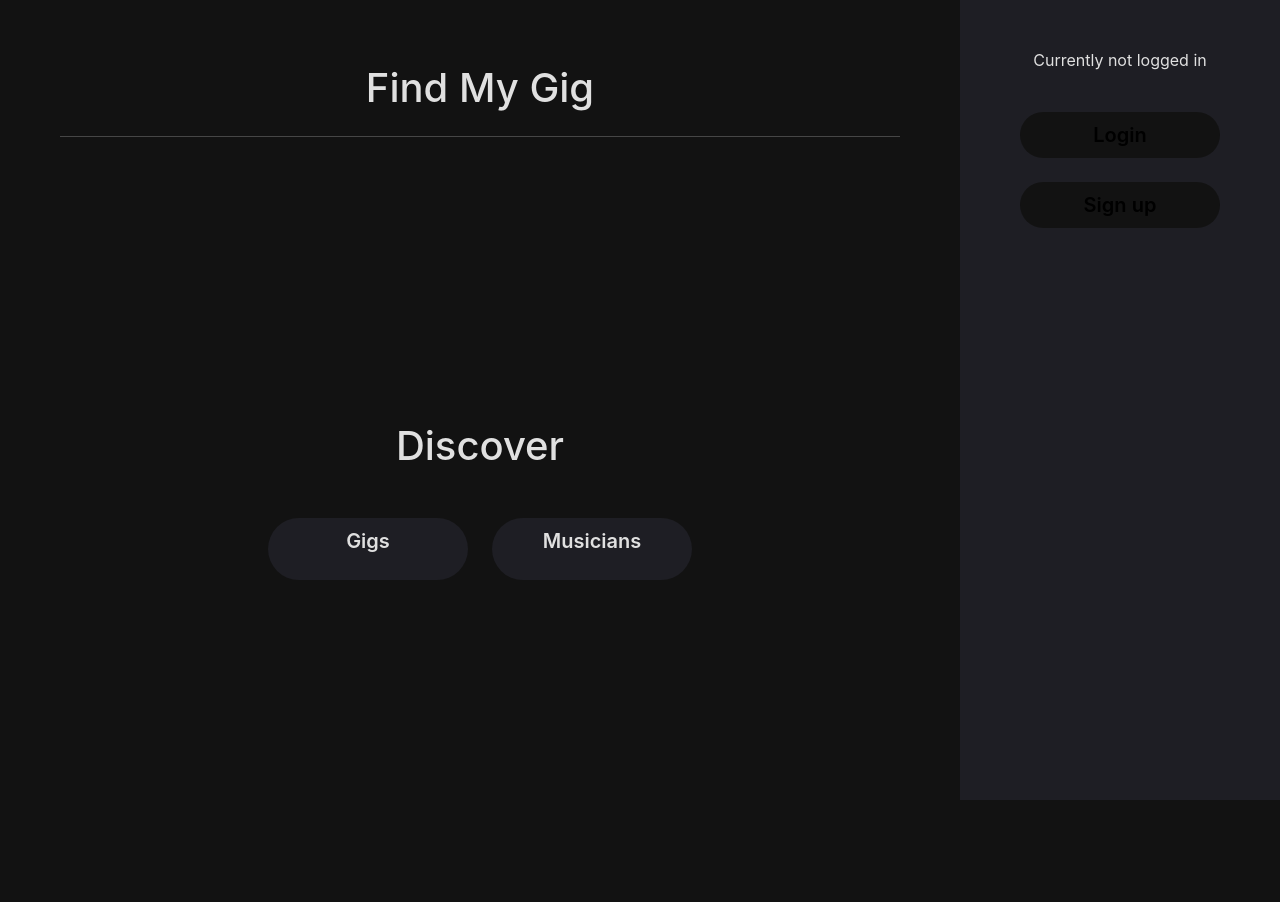
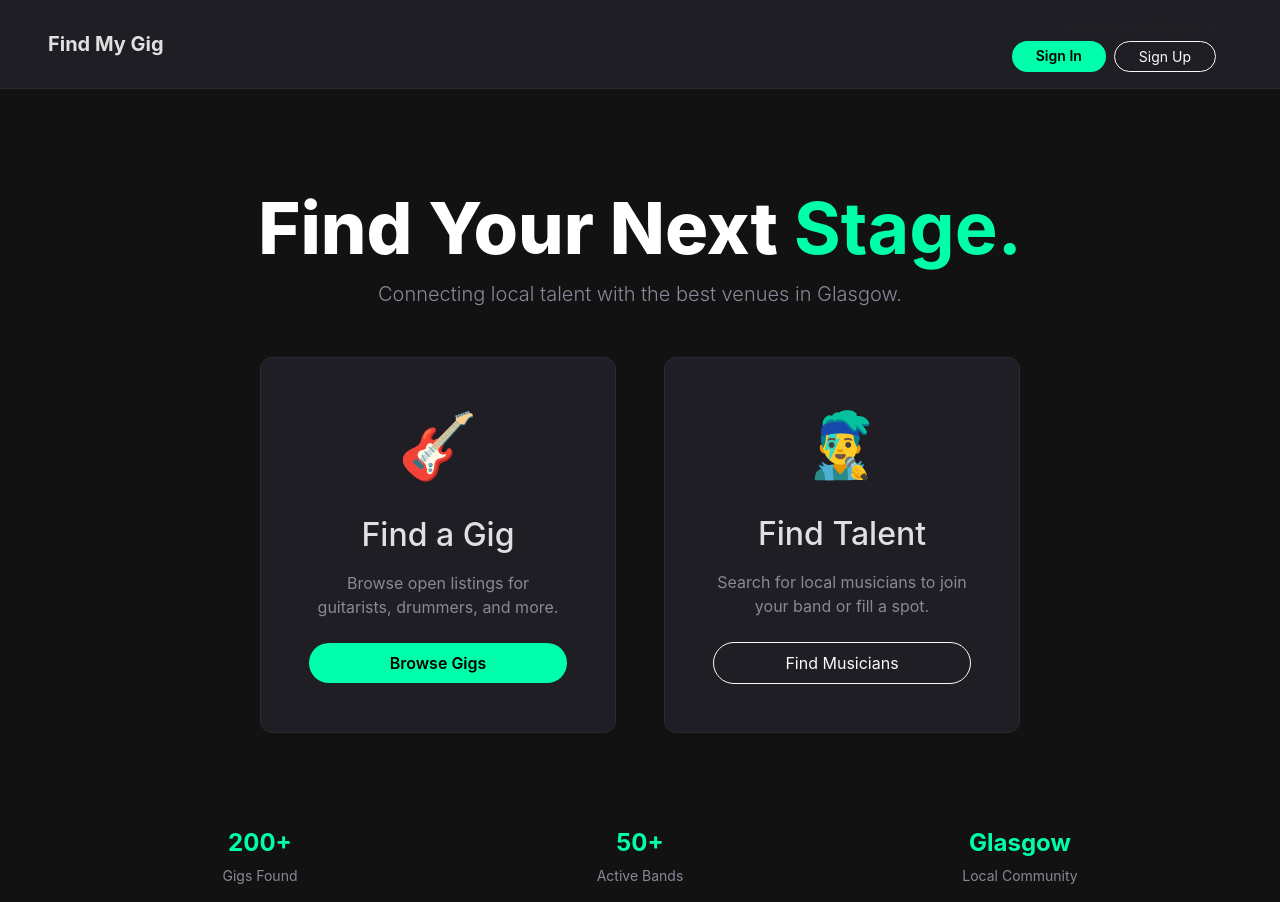
Before and after one commit to yehorm14/find-my-gig, a Django app: page / in a window 1280 px wide. Before the commit the page ends 800 px from the top, so only its background shows below. Run offline with Django 4.2, Linux system fonts and the light colour scheme.

Commit message:
Templates and CSS refactored + comflicts merged

```diff
--- a/static/find_my_gig/css/style.css
+++ b/static/find_my_gig/css/style.css
@@ -1,255 +1,195 @@
+/* ==========================================================================
+   1. VARIABLES & RESET
+   ========================================================================== */
 :root {
-    --primary-color: #1e1e24;
-    --background-color: #121212;
-    --highlight-color: #00ffaa;
-    --darker-highlight-color: #00cc88;
-    --text-color: #e0e0e0;
+    --bg-dark: #121212;
+    --card-bg: #1e1e24;
+    --neon-cyan: #00ffaa;
+    --neon-cyan-dark: #00cc88;
+    --neon-red: #ff4757;
+    --text-main: #e0e0e0;
     --text-muted: #888899;
+    --border-dim: #2a2a35;
+    --transition-fast: 0.2s ease;
 }
 
-/* --- Base Styles --- */
 body {
-    background-color: var(--background-color);
-    color: var(--text-color);
+    background-color: var(--bg-dark);
+    color: var(--text-main);
     min-height: 100vh;
     margin: 0;
-    font-family: -apple-system, BlinkMacSystemFont, "Segoe UI", Roboto, Helvetica, Arial, sans-serif;
+    font-family: -apple-system, BlinkMacSystemFont, "Segoe UI", Roboto, sans-serif;
 }
 
-.primary-color { background-color: var(--primary-color); }
-.background-color { background-color: var(--background-color); }
-.text-color { color: var(--text-color); }
+/* ==========================================================================
+   2. UTILITIES
+   ========================================================================== */
+.primary-color { background-color: var(--card-bg); }
+.background-color { background-color: var(--bg-dark); }
+.text-color { color: var(--text-main); }
+.gig-accent-text { color: var(--neon-cyan); font-weight: bold; }
+.text-muted-custom { color: var(--text-muted); }
+.uppercase-label { text-transform: uppercase; letter-spacing: 0.05rem; font-size: 0.75rem; font-weight: 700; }
 
-.home-title { margin-top: 8vh; }
-.home-discover { margin-bottom: 50%; }
-.home-button { min-width: 200px; max-width: 300px; }
-
-/* --- Buttons & Links --- */
-.nice-button {
-    max-width: 200px;
-    width: 100%;
-    border: none;
-    color: #000;
-    font-weight: 600;
-    border-radius: 50rem;
+/* ==========================================================================
+   3. BUTTONS & LINKS
+   ========================================================================== */
+.site-title {
+    color: var(--text-main);
+    text-decoration: none;
+    font-weight: 700;
+    transition: color var(--transition-fast);
 }
 
-.btn-primary {
-    --bs-btn-hover-bg: var(--darker-highlight-color);
-    --bs-btn-active-bg: var(--highlight-color);
-}
-
-.site-title {
-    color: var(--text-color);
-    text-decoration: none;
-    display: inline-block;
-    font-weight: 700;
-}
-
-.site-title:hover {
-    color: var(--highlight-color);
-}
+.site-title:hover { color: var(--neon-cyan); }
 
 .subtle-link {
-    color: var(--highlight-color);
+    color: var(--neon-cyan);
     text-decoration: none;
     font-size: 0.95rem;
     font-weight: 500;
-    transition: opacity 0.2s;
+    transition: opacity var(--transition-fast);
 }
 
-.subtle-link:hover {
-    opacity: 0.8;
-    color: var(--highlight-color);
-    text-decoration: underline;
+.subtle-link:hover { opacity: 0.8; text-decoration: underline; }
+
+/* Base Button Styles */
+.nice-button, .apply-btn, .bookmarked-btn {
+    border-radius: 50rem;
+    font-weight: 600;
+    transition: transform var(--transition-fast), background-color var(--transition-fast);
 }
 
 .apply-btn, .bookmarked-btn {
-    background-color: var(--highlight-color) !important;
-    color: #000 !important; /* High contrast */
-    font-weight: bold;
+    background-color: var(--neon-cyan) !important;
+    color: #000 !important;
     border: none !important;
 }
+
 .apply-btn:hover, .bookmarked-btn:hover {
-    background-color: var(--darker-highlight-color) !important;
+    background-color: var(--neon-cyan-dark) !important;
+    transform: translateY(-2px);
 }
 
 .withdraw-btn {
-    background-color: #ff4757 !important;
+    background-color: var(--neon-red) !important;
     color: white !important;
     border: none !important;
     font-weight: bold;
 }
 
-/* --- Form Elements --- */
-.form-check-input {
-    background-color: var(--primary-color);
-    border-color: #4a4a5a;
+/* ==========================================================================
+   4. COMPONENTS (CARDS & CONTAINERS)
+   ========================================================================== */
+.listing-card, .dashboard-card {
+    background-color: var(--card-bg);
+    border: 1px solid var(--border-dim);
+    border-radius: 12px;
+    padding: 20px;
+    color: var(--text-main);
+    transition: transform var(--transition-fast), box-shadow var(--transition-fast), border-color var(--transition-fast);
 }
 
-.form-check-input:checked {
-    background-color: var(--highlight-color);
-    border-color: var(--highlight-color);
+/* The "Lift" Effect */
+.listing-card:hover, .dashboard-card:hover {
+    transform: translateY(-5px);
+    box-shadow: 0 8px 25px rgba(0, 255, 170, 0.15);
+    border-color: var(--neon-cyan);
 }
 
-textarea { resize: vertical; }
-textarea:focus, .form-select:focus, .form-control:focus {
-    background-color: #2a2a35 !important;
-    color: var(--text-color) !important;
-    border-color: var(--highlight-color) !important;
-    box-shadow: 0 0 0 0.25rem rgba(0, 255, 170, 0.25) !important;
-}
+.gig-title { color: #ffffff; font-weight: 600; font-size: 1.25rem; }
 
-.form-select, .form-control {
-    background-color: var(--primary-color) !important;
-    color: var(--text-color) !important;
-    border: 1px solid #2a2a35;
-}
-
-/* --- Listing Cards & Containers --- */
+/* Listings Container Scrollbar */
 .listings-container {
     height: 70vh;
     overflow-y: auto;
-    border: 1px solid #2a2a35;
+    border: 1px solid var(--border-dim);
     border-radius: 12px;
     padding: 15px;
     background-color: rgba(30, 30, 36, 0.5);
 }
 
+.listings-container::-webkit-scrollbar { width: 8px; }
+.listings-container::-webkit-scrollbar-track { background: var(--bg-dark); border-radius: 10px; }
+.listings-container::-webkit-scrollbar-thumb { background: #4a4a5a; border-radius: 10px; }
+.listings-container::-webkit-scrollbar-thumb:hover { background: var(--neon-cyan); }
 
-.listings-container::-webkit-scrollbar {
-    width: 8px;
-}
-.listings-container::-webkit-scrollbar-track {
-    background: var(--background-color);
-    border-radius: 10px;
-}
-.listings-container::-webkit-scrollbar-thumb {
-    background: #4a4a5a;
-    border-radius: 10px;
-}
-.listings-container::-webkit-scrollbar-thumb:hover {
-    background: var(--highlight-color);
+/* Badges */
+.badge-urgent { background-color: var(--neon-red); color: white; }
+.badge-instrument { background-color: #373748; color: var(--text-main); border: 1px solid #4a4a5a; }
+
+/* ==========================================================================
+   5. FORMS & INPUTS
+   ========================================================================== */
+.form-select, .form-control {
+    background-color: var(--card-bg) !important;
+    color: var(--text-main) !important;
+    border: 1px solid var(--border-dim);
 }
 
-.listing-card {
-    background-color: var(--primary-color);
-    border-radius: 12px;
-    padding: 20px;
-    margin-bottom: 20px;
-    color: var(--text-color);
-    border: 1px solid #2a2a35;
-    transition: transform 0.2s ease, box-shadow 0.2s ease, border-color 0.2s ease;
+.form-select:focus, .form-control:focus {
+    background-color: #2a2a35 !important;
+    border-color: var(--neon-cyan) !important;
+    box-shadow: 0 0 0 0.25rem rgba(0, 255, 170, 0.25) !important;
 }
 
-.listing-card:hover {
-    transform: translateY(-5px);
-    box-shadow: 0 8px 25px rgba(0, 255, 170, 0.15);
-    border-color: var(--highlight-color);
-}
+.form-check-input { background-color: var(--card-bg); border-color: #4a4a5a; }
+.form-check-input:checked { background-color: var(--neon-cyan); border-color: var(--neon-cyan); }
 
-.gig-title {
-    color: #ffffff;
-    font-weight: 600;
-    font-size: 1.25rem;
-}
-.gig-accent-text {
-    color: var(--highlight-color);
-    font-weight: bold;
-}
-.text-muted-custom {
-    color: var(--text-muted);
-}
-
-/* Custom Badges */
-.badge-urgent {
-    background-color: #ff4757;
-    color: white;
-}
-.badge-instrument {
-    background-color: #373748;
-    color: #e0e0e0;
-    border: 1px solid #4a4a5a;
-}
-
-/* --- GOOGLE MAPS STYLES (For Details Page) --- */
-.gig-mini-map {
+/* ==========================================================================
+   6. SPECIALIZED UI (MAPS, STARS, PROFILE)
+   ========================================================================== */
+.gig-mini-map, .map-placeholder {
     height: 350px;
     width: 100%;
     border-radius: 12px;
-    background-color: var(--primary-color);
-    box-shadow: 0 8px 20px rgba(0,0,0,0.4);
-    border: 1px solid #2a2a35;
+    background-color: var(--card-bg);
 }
 
-.map-placeholder {
-    background-color: var(--primary-color);
-    height: 350px;
-    border-radius: 12px;
-    display: flex;
-    align-items: center;
-    justify-content: center;
-    color: var(--text-muted);
-    border: 1px dashed #4a4a5a;
-}
+.gig-mini-map { border: 1px solid var(--border-dim); box-shadow: 0 8px 20px rgba(0,0,0,0.4); }
+.map-placeholder { border: 1px dashed #4a4a5a; display: flex; align-items: center; justify-content: center; color: var(--text-muted); }
 
-/* --- Profile & Dashboard --- */
 .profile-pic {
     width: 120px;
     height: 120px;
     object-fit: cover;
     border-radius: 50%;
-    border: 3px solid var(--highlight-color);
+    border: 3px solid var(--neon-cyan);
 }
-
-.dashboard-card {
-    background-color: var(--primary-color);
-    border-radius: 12px;
-    border: 1px solid #2a2a35;
-    transition: transform 0.2s ease, box-shadow 0.2s ease, border-color 0.2s ease;
-    cursor: pointer;
-    width: 100%;
-    max-width: 500px;
-    display: flex;
-    flex-direction: column;
-    justify-content: center;
-    color: var(--text-color);
-    align-items: center;
-    padding: 30px;
-    margin: 10px auto;
-}
-
-.dashboard-card:hover {
-    transform: translateY(-5px);
-    box-shadow: 0 8px 25px rgba(0, 255, 170, 0.15);
-    border-color: var(--highlight-color);
-}
-.dashboard-card:hover h5 { color: var(--highlight-color); }
 
 .dashboard-icon {
     filter: brightness(0) saturate(100%) invert(67%) sepia(87%) saturate(1469%) hue-rotate(113deg) brightness(101%) contrast(102%);
     width: 40%;
-    height: auto;
     margin-bottom: 15px;
 }
 
-/* --- Rating & Misc --- */
-.star-rating { direction: rtl; display: inline-block; cursor: pointer; }
+/* Star Rating */
+.star-rating { direction: rtl; display: inline-block; }
 .star-rating input { display: none; }
-.star-rating label {
-    color: #4a4a5a;
-    font-size: 28px;
-    padding: 0 2px;
-    cursor: pointer;
-    transition: color 0.2s ease;
+.star-rating label { color: #4a4a5a; font-size: 28px; padding: 0 2px; cursor: pointer; transition: color var(--transition-fast); }
+.star-rating label:hover, .star-rating label:hover~label, .star-rating input:checked~label { color: var(--neon-cyan); }
+
+/* ==========================================================================
+   7. PAGE FRAGMENTS (NAVBAR, DETAILS)
+   ========================================================================== */
+.navbar { border-bottom: 1px solid var(--border-dim); }
+.border-accent { border-color: var(--neon-cyan) !important; }
+
+.detail-label {
+    text-transform: uppercase;
+    letter-spacing: 0.05rem;
+    font-size: 0.75rem;
+    font-weight: 700;
+
+    color: var(--text-muted);
+    display: block;
+    margin-bottom: 4px;
 }
 
-.star-rating label:hover,
-.star-rating label:hover~label,
-.star-rating input:checked~label {
-    color: var(--highlight-color);
-}
+.description-text { line-height: 1.7; color: var(--text-main); }
+.action-border { border-top: 1px solid var(--border-dim); margin-top: 2rem; padding-top: 1rem; }
 
+/* Animations */
 @keyframes shake {
     0%, 100% { transform: translateX(0); }
     25% { transform: translateX(-8px); }
--- a/templates/gigs/base.html
+++ b/templates/gigs/base.html
@@ -1,76 +1,59 @@
 {% load static %}
-
 <!doctype html>
-
-<html>
-  <head lang="en">
+<html lang="en">
+  <head>
     <meta charset="UTF-8" />
+    <meta name="viewport" content="width=device-width, initial-scale=1">
     <link
-      href="https://cdn.jsdelivr.net/npm/bootstrap@5.3.8/dist/css/bootstrap.min.css"
+      href="https://cdn.jsdelivr.net/npm/bootstrap@5.3.0/dist/css/bootstrap.min.css"
       rel="stylesheet"
-      integrity="sha384-sRIl4kxILFvY47J16cr9ZwB07vP4J8+LH7qKQnuqkuIAvNWLzeN8tE5YBujZqJLB"
-      crossorigin="anonymous"
     />
     <link href="{% static 'find_my_gig/css/style.css' %}" rel="stylesheet" />
-    <title>{% block title_block %} {% endblock %}</title>
+    <title>{% block title_block %}{% endblock %} | Find My Gig</title>
   </head>
 
   <body class="{% if user.is_authenticated %}user-logged-in{% endif %}">
 
-    {% block header_block %}
-    <div class="m-4">
-      <h1>
-        <a href="/" class="site-title">Find My Gig</a>
-      </h1>
+    {% block navbar %}
+    <nav class="navbar navbar-expand-lg primary-color py-3">
+      <div class="container-fluid px-4 px-md-5">
+        <a class="navbar-brand site-title h1 mb-0" href="/">Find My Gig</a>
+
+        <div class="d-flex align-items-center ms-auto text-end">
+          <div class="me-3">
+            <div class="small text-muted mb-1">
+              {% if user.is_authenticated %}
+                Logged in as: <strong>{{ user.username }}</strong>
+              {% else %}
+                Currently not logged in
+              {% endif %}
             </div>
-    {% endblock%}
 
-    {% block header_detailed %}
-    <div class="row align-items-center primary-color">
-      <div class="col-auto">
-        <div class="m-4">
-          <h1>
-            <a href="/" class="site-title">Find My Gig</a>
-          </h1>
+            <div class="d-flex gap-2 justify-content-end">
+              {% if user.is_authenticated %}
+                <a href="{% url 'gigs:my_applications' %}" class="btn btn-sm btn-outline-light rounded-pill px-3">Applications</a>
+                <a href="{% url 'gigs:my_profile' %}" class="btn btn-sm btn-outline-light rounded-pill px-3">Profile</a>
+                <form method="POST" action="{% url 'gigs:logout' %}" style="display:inline;">
+                  {% csrf_token %}
+                  <button class="btn btn-sm btn-outline-danger rounded-pill px-3">Sign Out</button>
+                </form>
+              {% else %}
+                <a href="{% url 'gigs:login' %}" class="btn btn-sm apply-btn rounded-pill px-4">Sign In</a>
+                <a href="{% url 'gigs:signup' %}" class="btn btn-sm btn-outline-light rounded-pill px-4">Sign Up</a>
+              {% endif %}
             </div>
           </div>
 
-      <div class="col m-4">
-        <div class="row justify-content-end m-4">
           {% if user.is_authenticated %}
-            Logged in as: {{ user.username }}
-          {% else %}
-            Currenlty not logged in
-          {% endif %}
-        </div>
-
-        <div class="row justify-content-end">
-          <div class="col text-end">
-            {% if user.is_authenticated %}
-              <a href="{% url 'gigs:my_applications' %}" class="btn btn-primary nice-button background-color">My Applications</a>
-              <a href="{% url 'gigs:my_profile' %}" class="btn btn-primary nice-button background-color">My Profile</a>
-              <form id="logout-form" method="POST" action="{% url 'gigs:logout' %}" style="display:inline;">
-                {% csrf_token %}
-                <button id="sign-out-btn" class="btn btn-primary nice-button background-color">
-                  Sign Out
-                </button>
-              </form>
-            {% else %}
-              <a href="{% url 'gigs:login' %}" class="btn btn-primary nice-button background-color">Sign In</a>
-              <a href="{% url 'gigs:signup' %}" class="btn btn-primary nice-button background-color">Sign Up</a>
+            <img src="{{ user.profile.profile_pic.url }}" class="profile-pic border border-2 border-accent" style="width: 50px; height: 50px;">
           {% endif %}
         </div>
       </div>
-      </div>
-
-      <div class="col-auto mx-4">
-        {% if user.is_authenticated %}
-        <img src="{{ user.profile.profile_pic.url }}" class="profile-pic">
-        {% endif %}
-    </div>
+    </nav>
     {% endblock %}
 
     {% block body_block %} {% endblock%}
+
     <script src="{% static 'find_my_gig/js/utils.js' %}"></script>
     <script src="{% static 'find_my_gig/js/navbar.js' %}"></script>
     {% block scripts_block %}{% endblock %}
--- a/templates/gigs/home.html
+++ b/templates/gigs/home.html
@@ -1,86 +1,58 @@
 {% extends 'gigs/base.html' %}
 {% load static %}
 
-{% block title_block %}
-Home
-{% endblock %}
+{% block title_block %}Home{% endblock %}
 
-{% block header_block %}
-{% endblock %}
+{% block body_block %}
+<div class="container mt-5 pt-5">
+    <div class="text-center mb-5">
+        <h1 class="display-2" style="font-weight: 800; color: #fff;">Find Your Next <span class="gig-accent-text">Stage.</span></h1>
+        <p class="lead text-muted-custom">Connecting local talent with the best venues in Glasgow.</p>
+    </div>
 
-{% block header_detailed %}
-{% endblock %}
+    <div class="row justify-content-center gap-4 mt-5">
 
-{% block body_block%}
-<div class="container-fluid text-center">
-  <div class="row min-vh-100 justify-content-center">
-    <div class="col align-self-stretch d-flex flex-column min-vh-100">
-      <h1 class="home-title text-color">Find My Gig</h1>
-
-      <hr class="mx-5" />
-
-      <div class="d-flex justify-content-center align-items-center flex-column flex-grow-1">
-        <div class="row">
-          <h1 class="my-5 text-color">Discover</h1>
+        <div class="col-md-5 col-lg-4">
+            <div class="listing-card p-5 text-center h-100 d-flex flex-column align-items-center justify-content-center">
+                <div class="mb-4">
+                    <h1 style="font-size: 4rem;">🎸</h1>
+                </div>
+                <h2 class="mb-3">Find a Gig</h2>
+                <p class="text-muted-custom mb-4">Browse open listings for guitarists, drummers, and more.</p>
+                <a href="{% url 'gigs:gig_listings' %}" class="btn apply-btn rounded-pill px-5 py-2 w-100">
+                    Browse Gigs
+                </a>
+            </div>
         </div>
 
-        <div class="row">
-          <div class="col-6">
-            <a href="{% url 'gigs:gig_listings' %}"
-              class="btn btn-primary btn-lg w-100 nice-button primary-color home-button">
-              <p class="text-color">Gigs</p>
-            </a>
-          </div>
-          <div class="col-6">
-            <a href="{% url 'gigs:musicians_list' %}"
-              class="btn btn-primary btn-lg w-100 nice-button primary-color home-button">
-              <p class="text-color">Musicians</p>
-            </a>
-          </div>
+        <div class="col-md-5 col-lg-4">
+            <div class="listing-card p-5 text-center h-100 d-flex flex-column align-items-center justify-content-center">
+                <div class="mb-4">
+                    <h1 style="font-size: 4rem;">👨‍🎤</h1>
+                </div>
+                <h2 class="mb-3">Find Talent</h2>
+                <p class="text-muted-custom mb-4">Search for local musicians to join your band or fill a spot.</p>
+                <a href="{% url 'gigs:musicians_list' %}" class="btn btn-outline-light rounded-pill px-5 py-2 w-100">
+                    Find Musicians
+                </a>
+            </div>
         </div>
-      </div>
+
     </div>
 
-    <div class="col-3 align-self-stretch primary-color">
-      <div class="row mt-5">
-        {% if user.is_authenticated %}
-          <p class="text-color">Currently logged in as {{ user.username }}</p>
-        {% else %}
-          <p class="text-color">Currently not logged in</p>
-        {% endif %}
-        <!--backend replace with username when logged in-->
-      </div>
-      {% if user.is_authenticated %}
-        <div class="row justify-content-center m-4">
-          <form id="logout-form" method="post" action="{% url 'gigs:logout' %}">
-            {% csrf_token %}
-            <button id="sign-out-btn"
-              type="submit"
-              class="btn btn-primary btn-lg nice-button background-color">
-              <p class="text-color">Log out</p>
-            </button>
-          </form>
+    <div class="row mt-5 pt-5 text-center">
+        <div class="col-md-4">
+            <h4 class="gig-accent-text">200+</h4>
+            <p class="text-muted-custom small uppercase">Gigs Found</p>
         </div>
-      {% else %}
-        <div class="row justify-content-center m-4">
-          <a
-            href="{% url 'gigs:login' %}"
-            class="btn btn-primary btn-lg nice-button background-color text-color"
-          >
-            Login
-          </a>
+        <div class="col-md-4">
+            <h4 class="gig-accent-text">50+</h4>
+            <p class="text-muted-custom small uppercase">Active Bands</p>
         </div>
-
-        <div class="row justify-content-center m-4">
-          <a
-            href="{% url 'gigs:signup' %}"
-            class="btn btn-primary btn-lg nice-button background-color text-color"
-          >
-            Sign up
-          </a>
+        <div class="col-md-4">
+            <h4 class="gig-accent-text">Glasgow</h4>
+            <p class="text-muted-custom small uppercase">Local Community</p>
         </div>
-      {% endif %}
     </div>
-  </div>
 </div>
 {% endblock %}
```
Also changed, not shown: other parts of static/find_my_gig/css/style.css (+4 -25 lines), templates/gigs/gig_detail.html (+38 -76 lines), templates/gigs/gig_listings.html (+16 -8 lines). Lines whose indentation alone changed are shown as unchanged.
